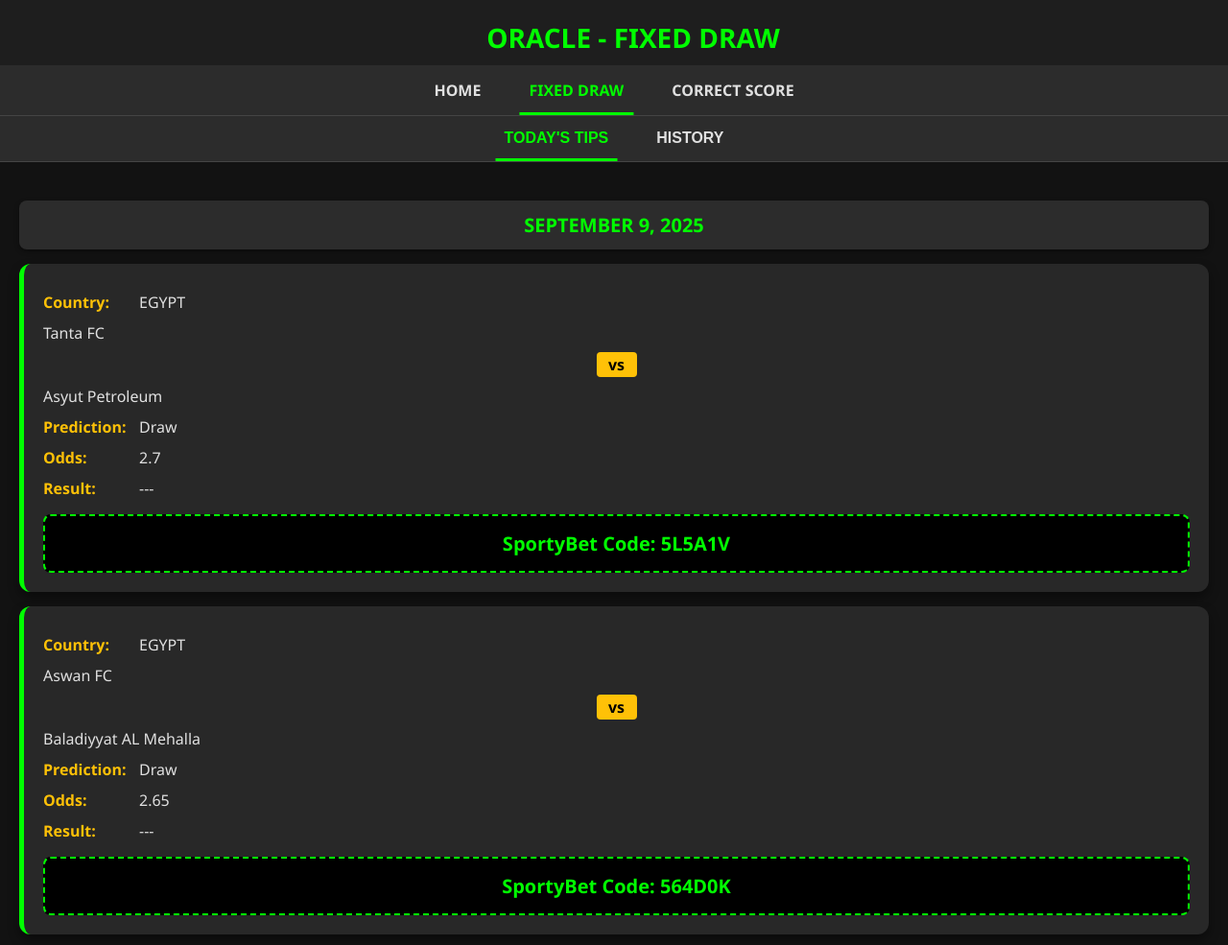
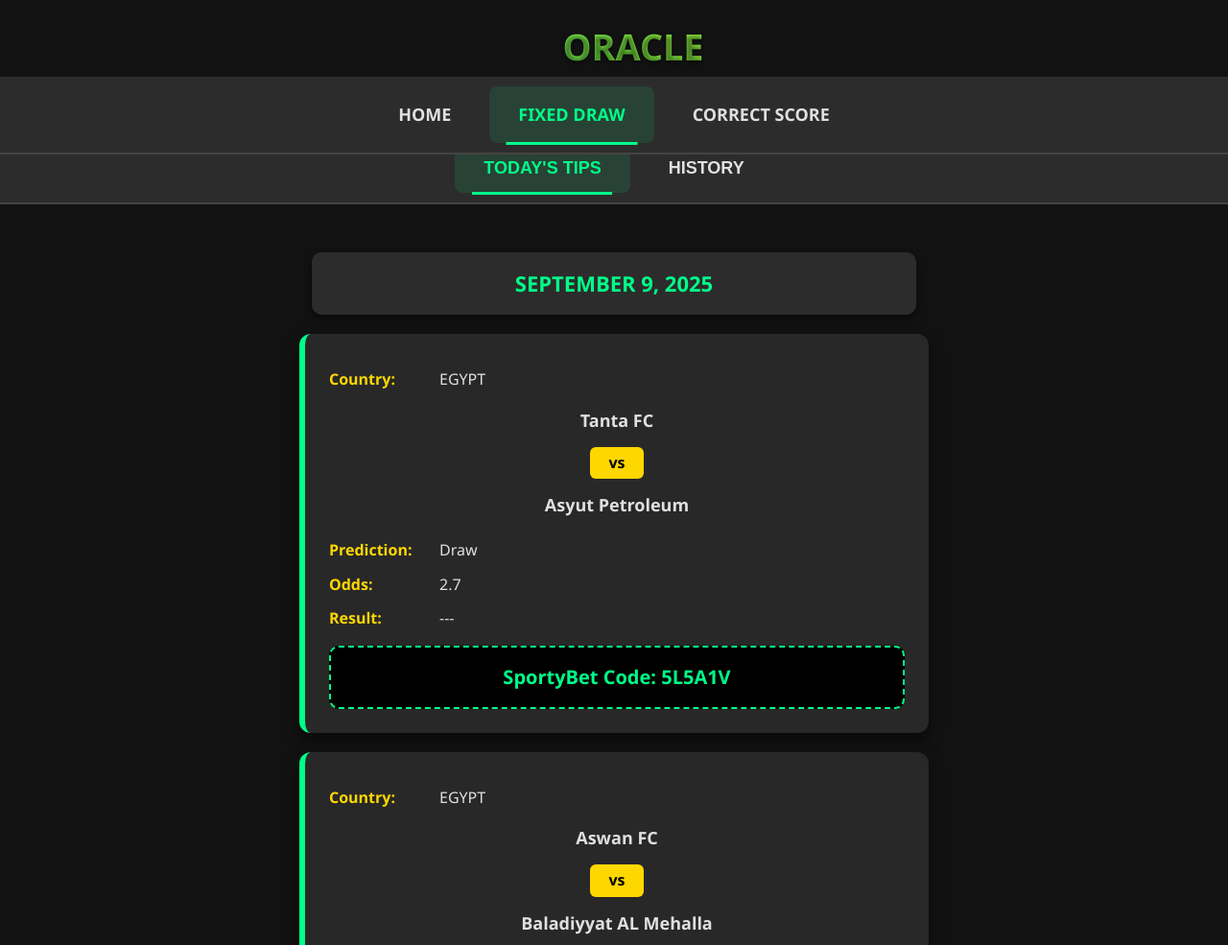
Before and after one commit to TweveMk/Oracle, a plain HTML site: page fixed-draw.html in a window 1280 px wide. Shown: the top 985 px of the page at 96% size. Drawn offline with Linux system fonts and the light colour scheme.

Commit message:
Add files via upload

```diff
--- a/fixed-draw.html
+++ b/fixed-draw.html
@@ -7,7 +7,7 @@
     <link rel="stylesheet" href="styles.css" />
 </head>
 <body>
-    <header>ORACLE - Fixed Draw</header>
+    <header class="main-header">ORACLE</header>
     <nav class="main-nav">
         <a href="index.html" class="nav-link">Home</a>
         <a href="fixed-draw.html" class="nav-link active">Fixed Draw</a>
@@ -89,7 +89,12 @@
                 }
             ];
 
-            document.getElementById('today-date').textContent = new Date().toLocaleDateString('en-US', { month: 'long', day: 'numeric', year: 'numeric' }).toUpperCase();
+            document.getElementById('today-date').textContent = new Date().toLocaleDateString('en-US', {
+                month: 'long',
+                day: 'numeric',
+                year: 'numeric',
+                timeZone: 'Africa/Nairobi'
+            }).toUpperCase();
 
             function createMatchBoxHTML(match) {
                 const teamNames = match.team.split(' vs ');
@@ -97,10 +102,10 @@
                 return `
                     <div class="match-box">
                         <p><strong>Country:</strong> ${match.country}</p>
-                        <div>
-                            <p style="text-align:center;">${teamNames[0]}</p>
+                        <div class="team-names">
+                            <p>${teamNames[0]}</p>
                             <span class="team-vs">vs</span>
-                            <p style="text-align:center;">${teamNames[1] || ''}</p>
+                            <p>${teamNames[1] || ''}</p>
                         </div>
                         <p><strong>Prediction:</strong> ${match.pick}</p>
                         <p><strong>Odds:</strong> ${match.odds}</p>
--- a/styles.css
+++ b/styles.css
@@ -3,14 +3,15 @@
     --bg-medium: #1e1e1e;
     --bg-light: #2c2c2c;
     --text-light: #e0e0e0;
-    --text-accent: #0f0;
-    --highlight: #ffc107;
+    --text-accent: #00ff88;
+    --highlight: #ffd700;
     --card-bg: #282828;
     --border-color: #444;
-    --shadow-color: rgba(0, 0, 0, 0.4);
+    --shadow-color: rgba(0, 0, 0, 0.5);
     --success-color: #28a745;
     --fail-color: #dc3545;
     --info-color: #17a2b8;
+    --gradient: linear-gradient(45deg, #00ff88, #ffd700);
 }
 
 body {
@@ -18,10 +19,11 @@ body {
     color: var(--text-light);
     font-family: 'Segoe UI', Arial, sans-serif;
     margin: 0;
-    padding-top: 100px;
+    padding-top: 120px;
+    line-height: 1.6;
 }
 
-header {
+.main-header {
     background-color: var(--bg-medium);
     position: fixed;
     top: 0;
@@ -30,45 +32,57 @@ header {
     z-index: 1000;
     padding: 20px;
     text-align: center;
-    font-size: 28px;
-    font-weight: 700;
-    color: var(--text-accent);
-    box-shadow: 0 4px 10px var(--shadow-color);
+    font-size: 36px;
+    font-weight: 800;
+    background: var(--gradient);
+    -webkit-background-clip: text;
+    -webkit-text-fill-color: transparent;
+    text-shadow: 0 2px 4px var(--shadow-color);
     text-transform: uppercase;
+    animation: pulse 2s infinite ease-in-out;
+}
+
+@keyframes pulse {
+    0%, 100% { transform: scale(1); }
+    50% { transform: scale(1.05); }
 }
 
 .main-nav {
     display: flex;
     justify-content: center;
     position: fixed;
-    top: 68px;
+    top: 80px;
     left: 0;
     width: 100%;
     z-index: 1000;
     background-color: var(--bg-light);
-    border-bottom: 1px solid var(--border-color);
+    border-bottom: 2px solid var(--border-color);
+    padding: 10px 0;
 }
 
 .nav-link {
     color: var(--text-light);
-    padding: 15px 25px;
+    padding: 15px 30px;
     text-decoration: none;
-    font-size: 16px;
+    font-size: 18px;
     transition: all 0.3s ease;
     text-transform: uppercase;
     font-weight: 600;
     position: relative;
+    border-radius: 8px;
+    margin: 0 5px;
 }
 
 .nav-link:hover, .nav-link.active {
     color: var(--text-accent);
+    background-color: rgba(0, 255, 136, 0.1);
 }
 
 .nav-link.active::after {
     content: '';
     position: absolute;
     left: 50%;
-    bottom: 0;
+    bottom: -2px;
     transform: translateX(-50%);
     width: 80%;
     height: 3px;
@@ -79,46 +93,45 @@ header {
     display: flex;
     justify-content: center;
     background-color: var(--bg-light);
-    border-bottom: 1px solid var(--border-color);
+    border-bottom: 2px solid var(--border-color);
     margin-top: 20px;
+    padding: 10px 0;
 }
 
 .tab-btn {
     background: none;
     border: none;
     color: var(--text-light);
-    padding: 15px 25px;
+    padding: 15px 30px;
     cursor: pointer;
-    font-size: 16px;
+    font-size: 18px;
     transition: all 0.3s ease;
     text-transform: uppercase;
     font-weight: 600;
     position: relative;
+    border-radius: 8px;
+    margin: 0 5px;
 }
 
-.tab-btn::after {
+.tab-btn:hover, .tab-btn.active {
+    color: var(--text-accent);
+    background-color: rgba(0, 255, 136, 0.1);
+}
+
+.tab-btn.active::after {
     content: '';
     position: absolute;
     left: 50%;
-    bottom: 0;
-    transform: translateX(-50%) scaleX(0);
+    bottom: -2px;
+    transform: translateX(-50%);
     width: 80%;
     height: 3px;
     background-color: var(--text-accent);
-    transition: transform 0.3s ease;
-}
-
-.tab-btn.active {
-    color: var(--text-accent);
-}
-
-.tab-btn.active::after {
-    transform: translateX(-50%) scaleX(1);
 }
 
 .section {
     display: none;
-    padding: 20px;
+    padding: 30px;
     animation: fadeIn 0.5s ease-in-out;
 }
 
@@ -134,50 +147,61 @@ header {
 .date-section {
     background-color: var(--bg-light);
     color: var(--text-accent);
-    padding: 12px;
+    padding: 15px;
     text-align: center;
-    margin-top: 20px;
-    margin-bottom: 15px;
-    font-size: 20px;
+    margin: 20px auto;
+    font-size: 22px;
     font-weight: 700;
-    border-radius: 8px;
+    border-radius: 10px;
     text-transform: uppercase;
-    box-shadow: 0 2px 5px var(--shadow-color);
+    box-shadow: 0 4px 8px var(--shadow-color);
+    max-width: 600px;
 }
 
 .match-box {
     background-color: var(--card-bg);
     color: var(--text-light);
-    border-left: 5px solid var(--text-accent);
+    border-left: 6px solid var(--text-accent);
     border-radius: 12px;
-    padding: 20px;
-    margin-bottom: 15px;
-    box-shadow: 0 6px 12px var(--shadow-color);
-    transition: transform 0.3s ease;
+    padding: 25px;
+    margin: 20px auto;
+    box-shadow: 0 8px 16px var(--shadow-color);
+    transition: transform 0.3s ease, box-shadow 0.3s ease;
+    max-width: 600px;
 }
 
 .match-box:hover {
     transform: translateY(-5px);
+    box-shadow: 0 12px 24px var(--shadow-color);
 }
 
 .match-box p {
-    margin: 8px 0;
+    margin: 10px 0;
     display: flex;
     align-items: center;
-    line-height: 1.5;
+    line-height: 1.6;
+    font-size: 16px;
 }
 
 .match-box p strong {
     color: var(--highlight);
-    min-width: 90px;
-    margin-right: 10px;
+    min-width: 100px;
+    margin-right: 15px;
+    font-weight: 600;
 }
 
 .match-box .team-names {
     display: flex;
     flex-direction: column;
     align-items: center;
-    margin-bottom: 10px;
+    margin-bottom: 15px;
+}
+
+.match-box .team-names p {
+    margin: 5px 0;
+    font-weight: 600;
+    font-size: 18px;
+    text-align: center;
 }
 
 .match-box .team-vs {
@@ -185,11 +209,11 @@ header {
     text-align: center;
     background-color: var(--highlight);
     color: #000;
-    padding: 2px 6px;
-    border-radius: 4px;
+    padding: 4px 8px;
+    border-radius: 6px;
     font-weight: 700;
-    width: 30px;
-    margin: 5px auto;
+    width: 40px;
+    margin: 8px auto;
 }
 
 .result-text {
@@ -219,8 +243,8 @@ header {
     font-weight: 700;
     cursor: pointer;
     user-select: none;
-    border-radius: 8px;
-    transition: background-color 0.3s ease, border-color 0.3s ease, color 0.3s ease;
+    border-radius: 10px;
+    transition: all 0.3s ease;
 }
 
 .code-box:hover {
@@ -233,64 +257,114 @@ header {
     text-align: center;
     color: var(--highlight);
     font-size: 18px;
-    padding: 40px 10px;
+    padding: 40px 20px;
+    background-color: var(--card-bg);
+    border-radius: 12px;
+    max-width: 600px;
+    margin: 20px auto;
 }
 
 .welcome-section {
     text-align: center;
-    padding: 40px 20px;
+    padding: 50px 20px;
+    max-width: 800px;
+    margin: 0 auto;
 }
 
 .welcome-section h1 {
     color: var(--text-accent);
-    font-size: 36px;
+    font-size: 40px;
     margin-bottom: 20px;
+    text-shadow: 0 2px 4px var(--shadow-color);
 }
 
 .welcome-section p {
-    font-size: 18px;
-    margin-bottom: 10px;
+    font-size: 20px;
+    margin-bottom: 15px;
+    color: var(--text-light);
 }
 
 .password-box {
     background-color: var(--card-bg);
-    padding: 20px;
+    padding: 30px;
     border-radius: 12px;
     text-align: center;
-    max-width: 400px;
+    max-width: 500px;
     margin: 40px auto;
-    box-shadow: 0 6px 12px var(--shadow-color);
+    box-shadow: 0 8px 16px var(--shadow-color);
+    transition: transform 0.3s ease;
+}
+
+.password-box:hover {
+    transform: translateY(-5px);
+}
+
+.password-box h2 {
+    color: var(--text-accent);
+    font-size: 24px;
+    margin-bottom: 20px;
+    text-shadow: 0 2px 4px var(--shadow-color);
 }
 
 .password-box input {
-    padding: 10px;
+    padding: 12px;
     font-size: 16px;
-    border: 2px solid var(--border-color);
+    border: 2px solid var(--text-accent);
     border-radius: 8px;
     margin: 10px 0;
     width: 80%;
     background-color: var(--bg-medium);
     color: var(--text-light);
+    transition: border-color 0.3s ease;
+}
+
+.password-box input:focus {
+    outline: none;
+    border-color: var(--highlight);
 }
 
 .password-box button {
-    padding: 10px 20px;
-    font-size: 16px;
+    padding: 12px 30px;
+    font-size: 18px;
     background-color: var(--text-accent);
     color: #000;
     border: none;
     border-radius: 8px;
     cursor: pointer;
-    transition: background-color 0.3s ease;
+    margin: 10px 0;
+    transition: background-color 0.3s ease, transform 0.3s ease;
 }
 
 .password-box button:hover {
     background-color: var(--highlight);
+    transform: scale(1.05);
+}
+
+.get-password-btn {
+    display: inline-block;
+    padding: 12px 30px;
+    font-size: 18px;
+    background-color: var(--highlight);
+    color: #000;
+    text-decoration: none;
+    border-radius: 8px;
+    margin: 10px 0;
+    transition: background-color 0.3s ease, transform 0.3s ease;
+}
+
+.get-password-btn:hover {
+    background-color: var(--text-accent);
+    transform: scale(1.05);
 }
 
 @media (max-width: 600px) {
-    header {
-        font-size: 24px;
+    .main-header {
+        font-size: 28px;
+        padding: 15px;
+    }
+
+    .main-nav {
+        top: 70px;
     }
 
     .nav-link, .tab-btn {
@@ -299,7 +373,7 @@ header {
     }
 
     .match-box {
-        padding: 15px;
+        padding: 20px;
     }
 
     .date-section {
@@ -307,10 +381,19 @@ header {
     }
 
     .welcome-section h1 {
-        font-size: 28px;
+        font-size: 32px;
+    }
+
+    .welcome-section p {
+        font-size: 16px;
     }
 
     .password-box {
-        padding: 15px;
+        padding: 20px;
+        margin: 20px;
+    }
+
+    .password-box input, .password-box button, .get-password-btn {
+        width: 90%;
     }
 }
```
Also changed, not shown: correct-score.html (+7 -5 lines), index.html (+7 -5 lines).
